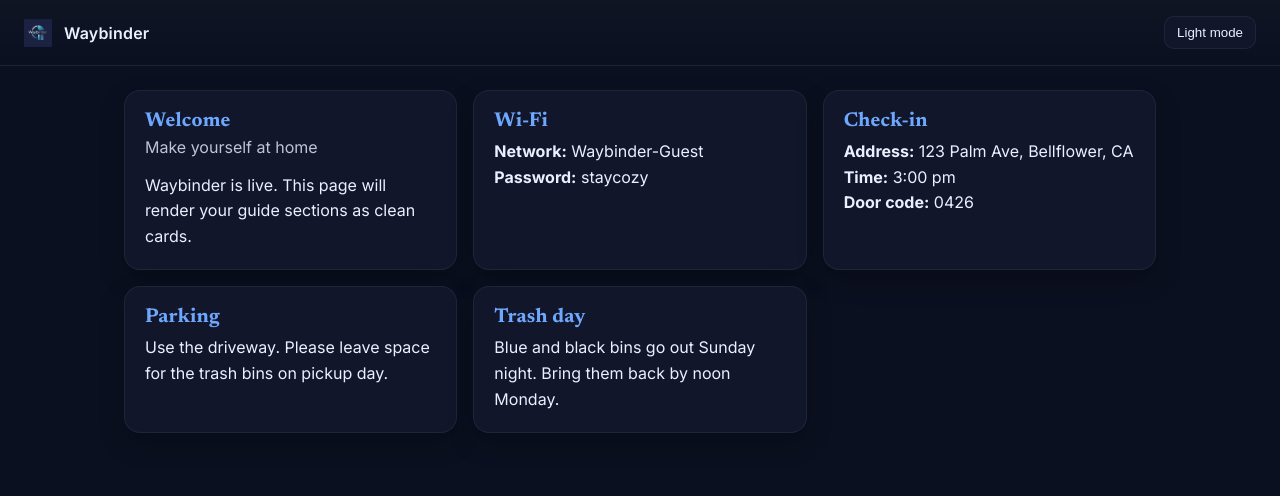
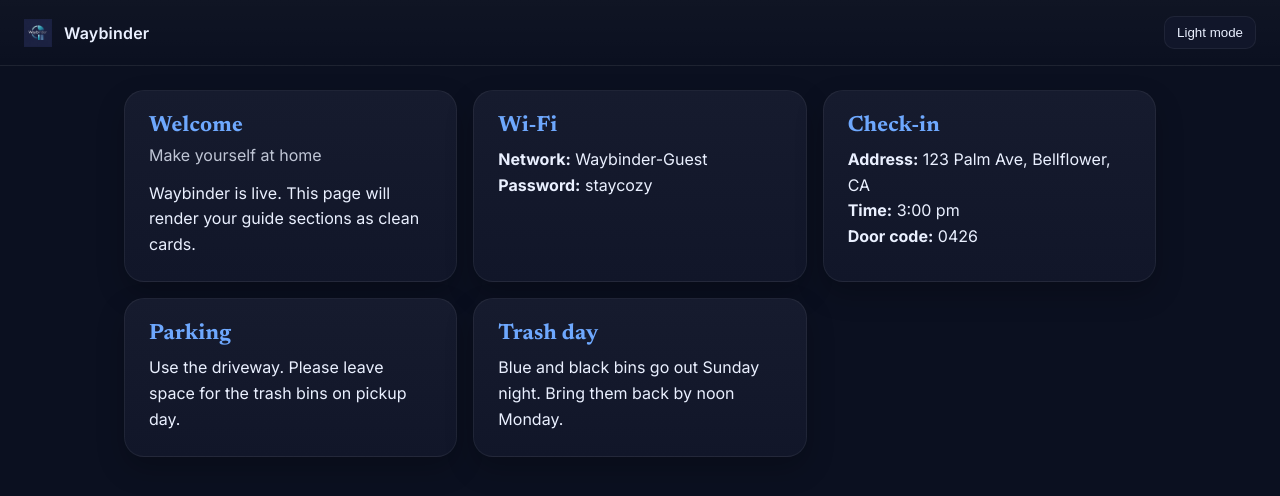
Before and after one commit to ferventdream11-netizen/waybinder-dashboard, a Next.js app: page / in a window 1280 px wide. Shown: the top 496 px of the page. Built offline with nearby package versions, Linux system fonts and the light colour scheme.

Commit message:
Update globals.css

```diff
--- a/app/globals.css
+++ b/app/globals.css
@@ -66,20 +66,24 @@ body {
 
 /* Card look */
 .card {
-  background: var(--card-bg);
+  /* subtle layered panel */
+  background:
+    linear-gradient(180deg, rgba(255,255,255,0.02), rgba(0,0,0,0.02)),
+    var(--card-bg);
   border: 1px solid var(--card-border);
-  border-radius: 16px;
-  padding: 20px;
-  box-shadow: 0 10px 24px rgba(0,0,0,0.25);
+  border-radius: 20px;        /* softer corners */
+  padding: 24px;               /* a touch more breathing room */
+  box-shadow: 0 12px 28px rgba(0,0,0,0.22); /* smoother, more premium */
 }
 
 .card h2 {
-  margin: 0 0 8px 0;
-  font-size: 20px;
+  margin: 0 0 10px 0;
+  font-size: 22px;             /* slightly larger */
   color: var(--brand);
   font-family: var(--font-headline), Georgia, 'Times New Roman', serif;
   letter-spacing: 0.2px;
 }
+
 
 .card p { margin: 0; line-height: 1.6; }
 
```
